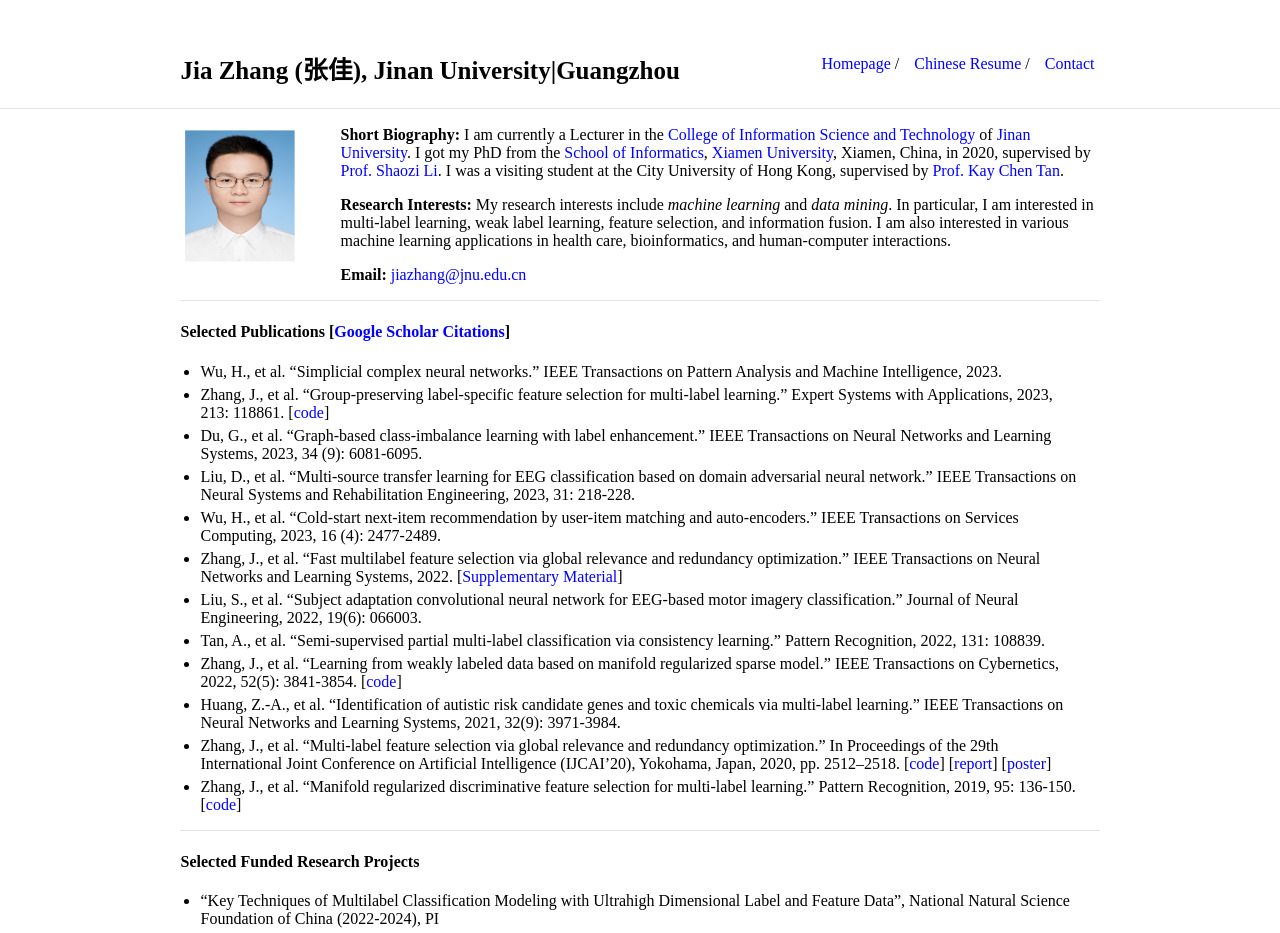
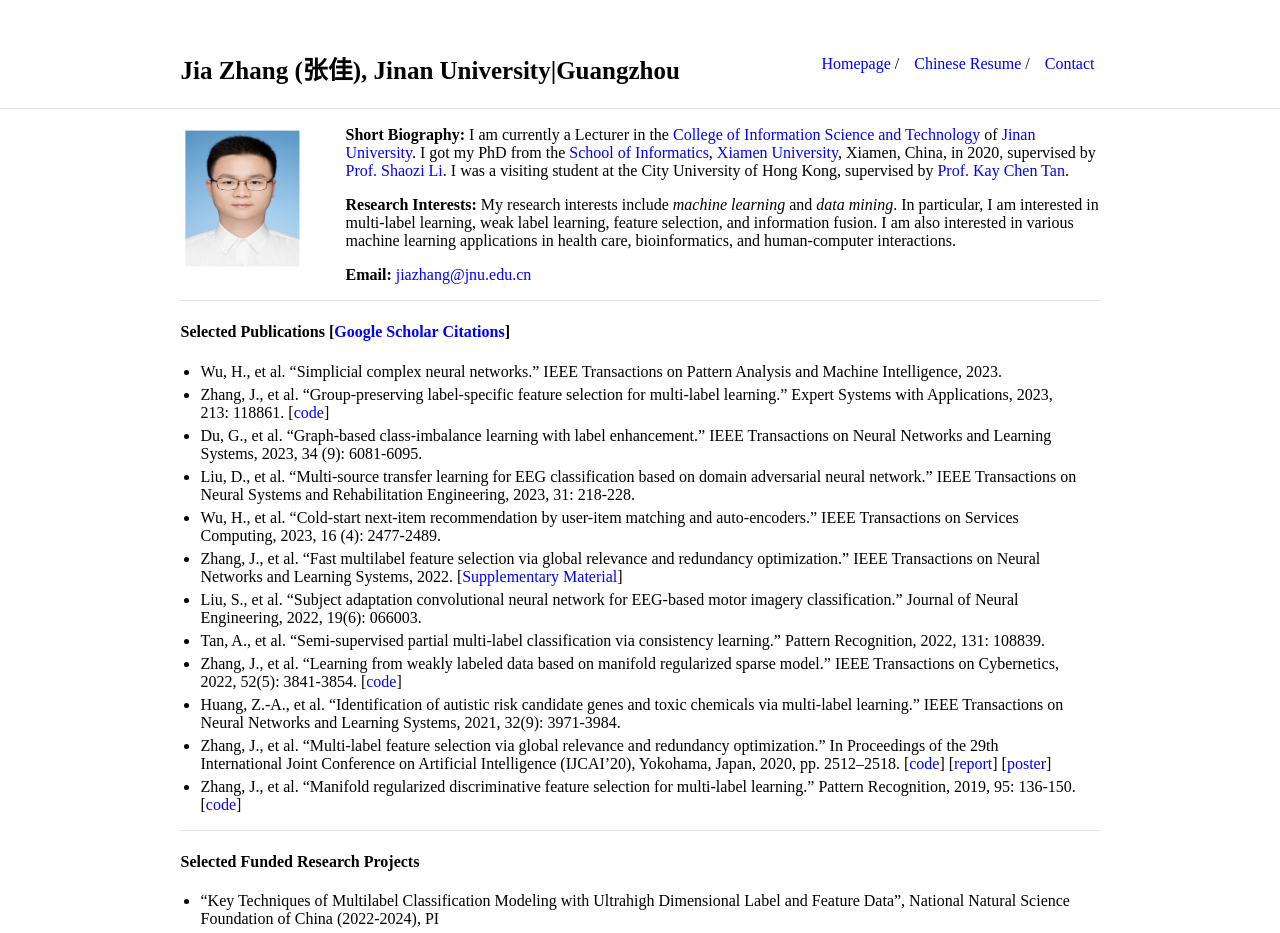
Before and after one commit to jiazhang-ml/jiazhang-ml.github.io, a Jekyll site: the page built from index.md, in a window 1280 px wide. Shown: the top 933 px of the page. Built offline with Jekyll 4.4.1, drawn with Linux system fonts in a browser that asks for light colours.

Commit message:
Update typography.scss

```diff
--- a/_sass/typography.scss
+++ b/_sass/typography.scss
@@ -37,8 +37,8 @@
         font-style: italic;
     }
     .profile-picture {
-        height: 140px;
-        width: 120px;
+        height: 145px;
+        width: 125px;
         position: relative;
         margin: 0px 40px 10px 0px;
         float: left;
```
